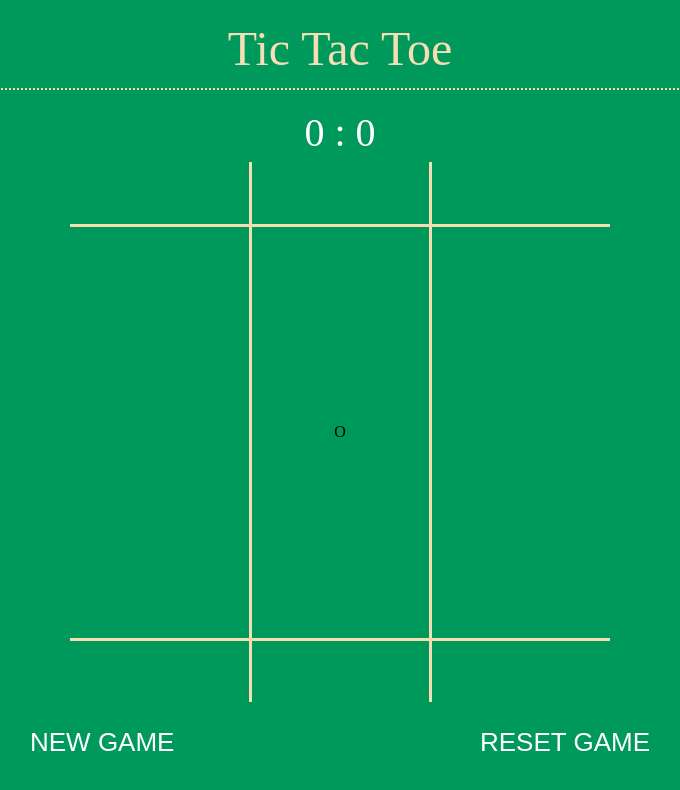
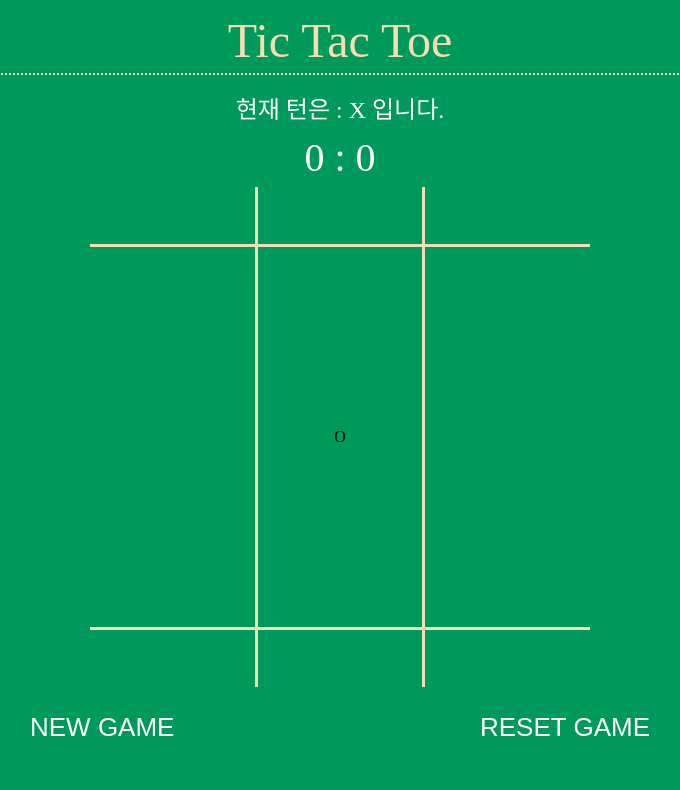
Before and after one commit to Kwongiseok/tic-tac-toe, a plain HTML site: page index.html in a window 1280 px wide. Both pictures are taken after a click on the element 640 px from the left and 432 px from the top of the page. Shown: the whole page, without its empty margins (300-980 px from the left). Drawn offline with Linux system fonts and the light colour scheme.

Commit message:
무승부 처리

```diff
--- a/app.js
+++ b/app.js
@@ -1,3 +1,4 @@
+import CurrentTurn from "./components/CurrentTurn.js";
 import FooterButtons from "./components/footerButtons.js";
 import GameBoard from "./components/GameBoard.js";
 import Score from "./components/Score.js";
@@ -15,6 +16,8 @@ export default class App {
     $main.appendChild(this.$app);
 
     this.$title = new Title(this.$app);
+
+    this.$currentTurn = new CurrentTurn(this.$app, this.state.turn);
 
     this.$score = new Score(this.$app, { left__score: this.state.left__score, right__score: this.state.right__score });
 
@@ -51,6 +54,7 @@ export default class App {
 
   setState(nextState) {
     this.state = nextState;
+    this.$currentTurn.setState({ turn: this.state.turn });
     this.$gameBoard.setState({ ...this.$gameBoard.state, turn: this.state.turn });
     this.$score.setState({ left__score: this.state.left__score, right__score: this.state.right__score });
   }
--- /dev/null
+++ b/components/CurrentTurn.js
@@ -0,0 +1,23 @@
+export default class CurrentTurn {
+  constructor($app, initialTurn) {
+    this.state = { turn: initialTurn };
+    this.$currentTurnWrapper = document.createElement("div");
+    this.$currentTurnWrapper.className = "currentTurnWrapper";
+
+    this.$currentTurn = document.createElement("span");
+    this.$currentTurn.className = "currentTurn";
+    this.$currentTurn.innerHTML = `현재 턴은 : ${this.state.turn} 입니다.`;
+
+    this.$currentTurnWrapper.appendChild(this.$currentTurn);
+    $app.appendChild(this.$currentTurnWrapper);
+  }
+
+  setState(nextState) {
+    this.state = nextState;
+    this.render();
+  }
+
+  render() {
+    this.$currentTurn.innerHTML = `현재 턴은 : ${this.state.turn} 입니다.`;
+  }
+}
--- a/components/GameBoard.js
+++ b/components/GameBoard.js
@@ -39,10 +39,23 @@ export default class GameBoard {
     e.target.innerHTML = this.state.turn;
     const res = await this.checkWinner(e.target);
     if (res) {
-      this.updateWinner(this.state.turn);
+      if (res !== "무승부") {
+        this.updateWinner(this.state.turn);
+      } else {
+        // 무승부
+        alert("무승부 입니다!");
+        this.resetBoard();
+      }
     } else {
       const turn = this.state.turn === "O" ? "X" : "O";
       this.updateTurn(turn);
+    }
+  }
+
+  makeStoneHTML() {
+    if (this.state.turn === "O") {
+      return ``;
+    } else {
     }
   }
 
@@ -71,7 +84,7 @@ export default class GameBoard {
       this.state.squares[lineIndex][1].innerHTML === this.state.turn &&
       this.state.squares[lineIndex][2].innerHTML === this.state.turn
     ) {
-      full = true;
+      return true;
     }
     // 2차 세로줄 판단로직
     if (
@@ -79,7 +92,7 @@ export default class GameBoard {
       this.state.squares[1][squareIndex].innerHTML === this.state.turn &&
       this.state.squares[2][squareIndex].innerHTML === this.state.turn
     ) {
-      full = true;
+      return true;
     }
 
     // 3차 대각선 판단 로직
@@ -94,15 +107,18 @@ export default class GameBoard {
           this.state.squares[1][1].innerHTML === this.state.turn &&
           this.state.squares[2][0].innerHTML === this.state.turn)
       ) {
-        full = true;
+        return true;
       }
     }
 
-    if (full) {
-      return true;
-    } else {
-      return false;
+    for (let i = 0; i < this.state.squares.length; i++) {
+      for (let j = 0; j < this.state.squares[i].length; j++) {
+        if (!this.state.squares[i][j].innerHTML) {
+          return false;
+        }
+      }
     }
+    return "무승부";
   }
 
   setState(nextState) {
--- a/styles/style.css
+++ b/styles/style.css
@@ -7,7 +7,7 @@ body {
   align-items: center;
   width: 80%;
   margin: auto;
-  height: 80px;
+  height: 65px;
   margin-bottom: 12px;
   border-bottom: 2px dotted wheat;
 }
@@ -25,6 +25,19 @@ body {
   height: 60px;
 }
 
+.currentTurnWrapper {
+  display: flex;
+  align-items: center;
+  justify-content: center;
+  width: 60%;
+  margin: auto;
+  height: 40px;
+  color: white;
+}
+.currentTurn {
+  font-size: 24px;
+}
+
 .score {
   font-size: 40px;
   color: white;
@@ -39,8 +52,8 @@ body {
 .gameBoard {
   border-collapse: collapse;
   padding: 36px;
-  width: 540px;
-  height: 540px;
+  width: 500px;
+  height: 500px;
 }
 
 .gameBoard__tr:not(:last-child) {
```
